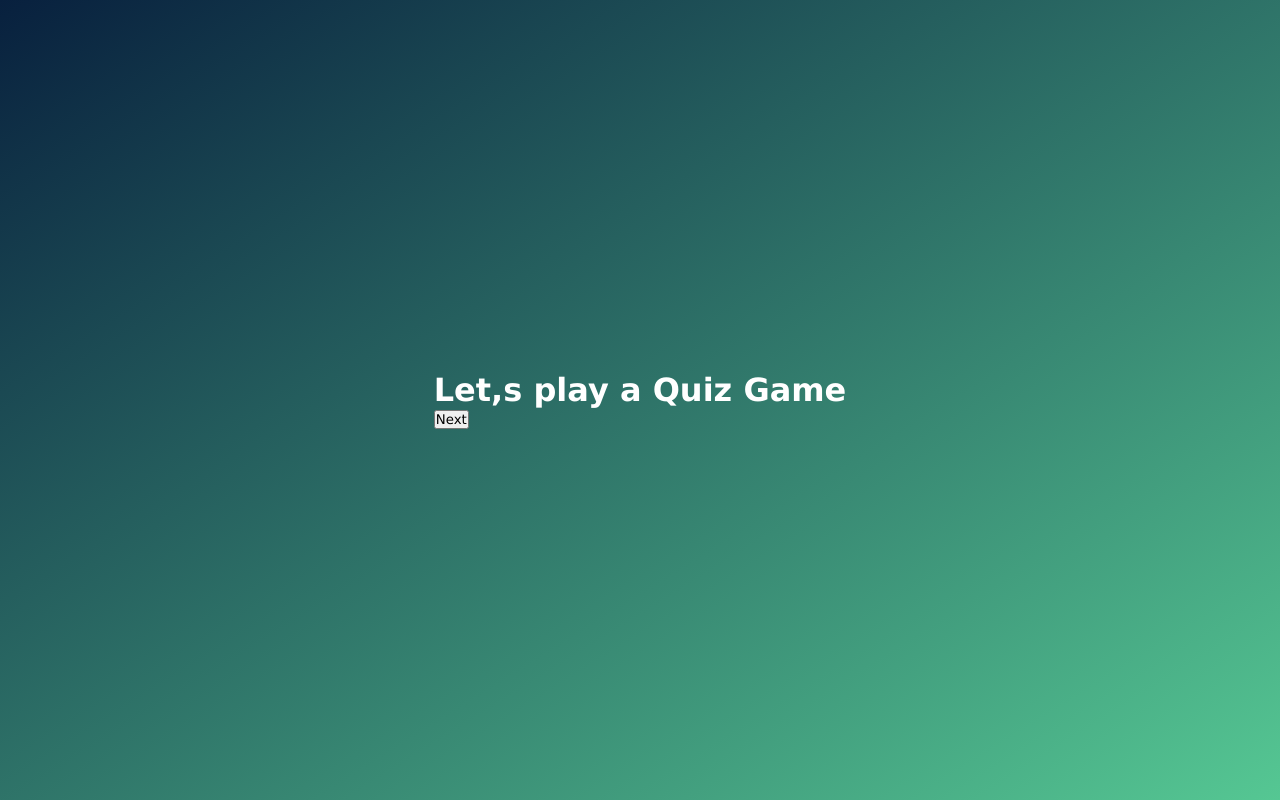
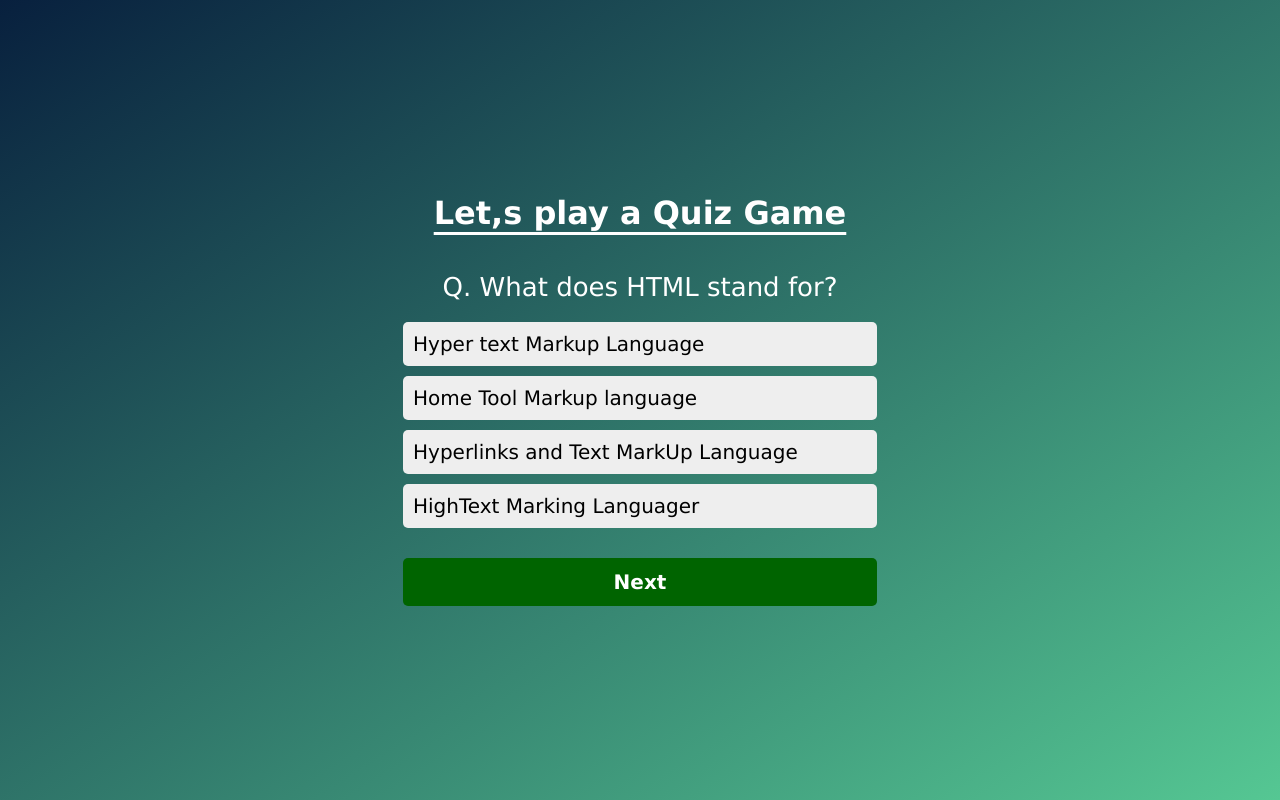
Before and after one commit to TANYAJADAUN/quiz-online1, a plain HTML site: page index.html in a window 1280 px wide. Drawn offline with Linux system fonts and the light colour scheme.

Commit message:
firstcommit

```diff
--- a/script.js
+++ b/script.js
@@ -41,16 +41,51 @@ const quiz=[
     answer:"Hyper text Markup Language"
 }
 ];
-// Making variables
-let currentQuestionIndex =0;
+//Making variable
+let currentQuestionIndex = 0;
+//Arrow function to show Quuestion
+const showQuestions = () =>{
+    const questionDetails = quiz[currentQuestionIndex ];
+    questionBox.textContent = questionDetails.question;
 
-//Arrow function to show questions
-const showQuestions=() =>{
-  const questionDetails = quiz[currentQuestionIndex];
-  questionBox.textContent = questionDetails.question;
-   console.log( questionDetails);
+    choicesBox.textContent = "";
+    for(let i=0;i<questionDetails.choices.length; i++){
+        const currentChoice = questionDetails.choices[i];
+        const choiceDiv = document.createElement('div');
+        choiceDiv.textContent = currentChoice;
+        choiceDiv.classList.add('choice');
+        choicesBox.appendChild(choiceDiv);
+
+        choiceDiv.addEventListener('click',() =>{
+            if(choiceDiv.classList.contains('selected')){
+                choiceDiv.classList.remove('selected');
+            }
+            else{
+                choiceDiv.classList.add('selected');
+            }
+
+    });
+
 }
-nextBtn.addEventListener('click',()  =>{
-     showQuestions();
+
 }
-);
+
+//Function to check answers
+const checkAnswer = () => {
+    const selectedChoice = document.querySelector('.choice.selected');
+    if(selectedChoice.textContent == quiz[currentQuestionIndex].answer){
+        alert("Correct Answer! ");
+    }
+    else{
+        alert("Wrong Answer!");
+    }
+    //console.log(selectedChoice);
+}
+showQuestions();
+nextBtn.addEventListener('click',() => {
+    checkAnswer();
+   //if(currentQuestionIndex < quiz.length){
+    //currentQuestionInde++;
+    //showQuestions();
+   //}
+});
--- a/style.css
+++ b/style.css
@@ -16,3 +16,68 @@ display: grid;
 place-items: center;
 
 }
+.container{
+    width: 80%;
+    max-width: 850px;
+    padding: 30px;
+    text-align: center;
+}
+
+.container h1{
+    font-size: 36x;
+    margin-bottom: 40px;
+    text-decoration: underline;
+    text-underline-offset: 8px;
+
+}
+
+
+.container .question{
+    font-size: 26px;
+    margin-top: 20px;
+}
+
+
+.container .choices{
+    margin-top: 20px;
+
+}
+
+.choice{
+    font-size: 20px;
+    background-color: #eee;
+    color: #000;
+    margin: 10px auto;
+    padding: 10px;
+    border-radius: 5px;
+    text-align: left;
+    width: 60%;
+    cursor: pointer;
+}
+
+.choice:hover{
+    background-color: #ddd;
+}
+
+.btn{
+    width: 60%;
+    font-size: 20px;
+    font-weight: 600;
+    padding: 12px 20px;
+    margin: 20px auto 0 auto ;
+    background-color: #006400;
+    color: #fff;
+    border: none;
+    border-radius: 5px;
+    cursor: pointer;
+}
+
+
+.btn:hover{
+    background-color: #08780c;
+}
+
+.choice.selected{
+    background-color: #007bff;
+    color: #fff;
+}
```
